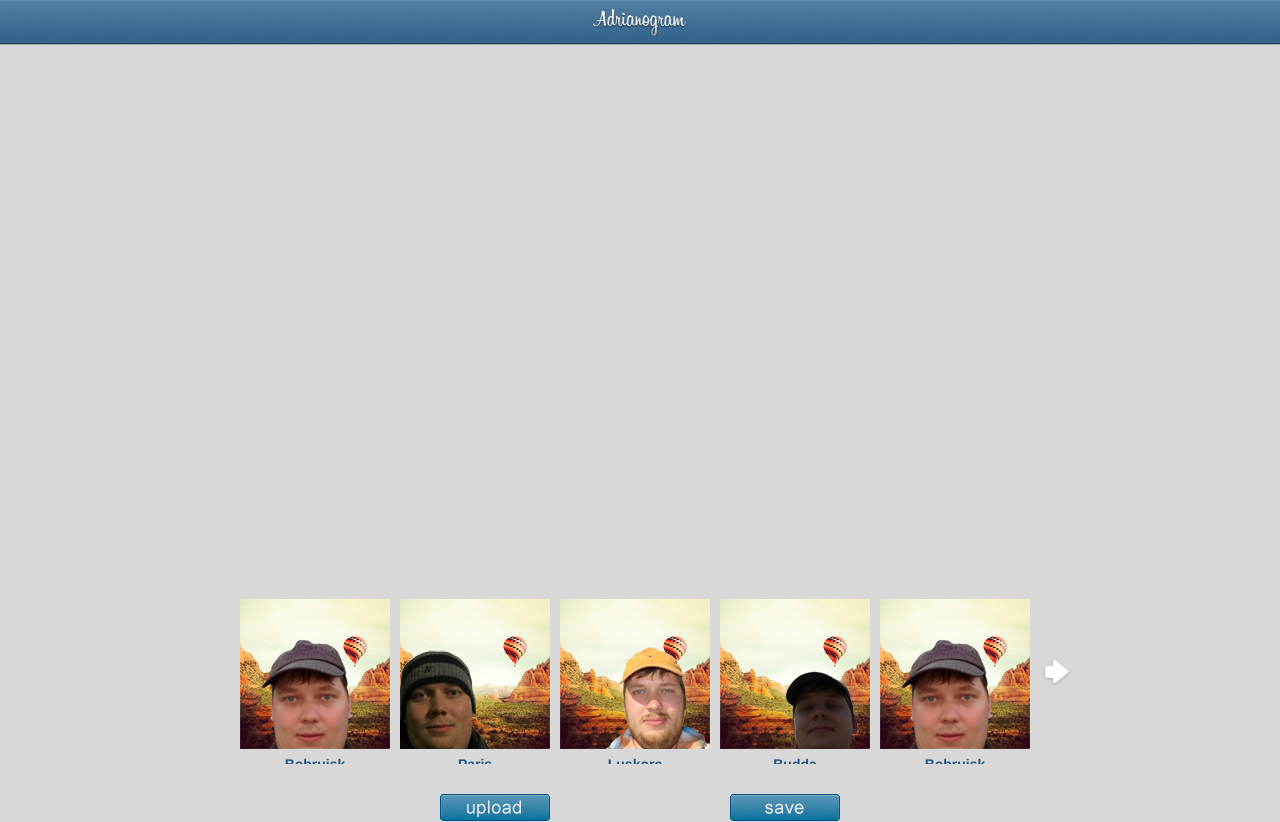
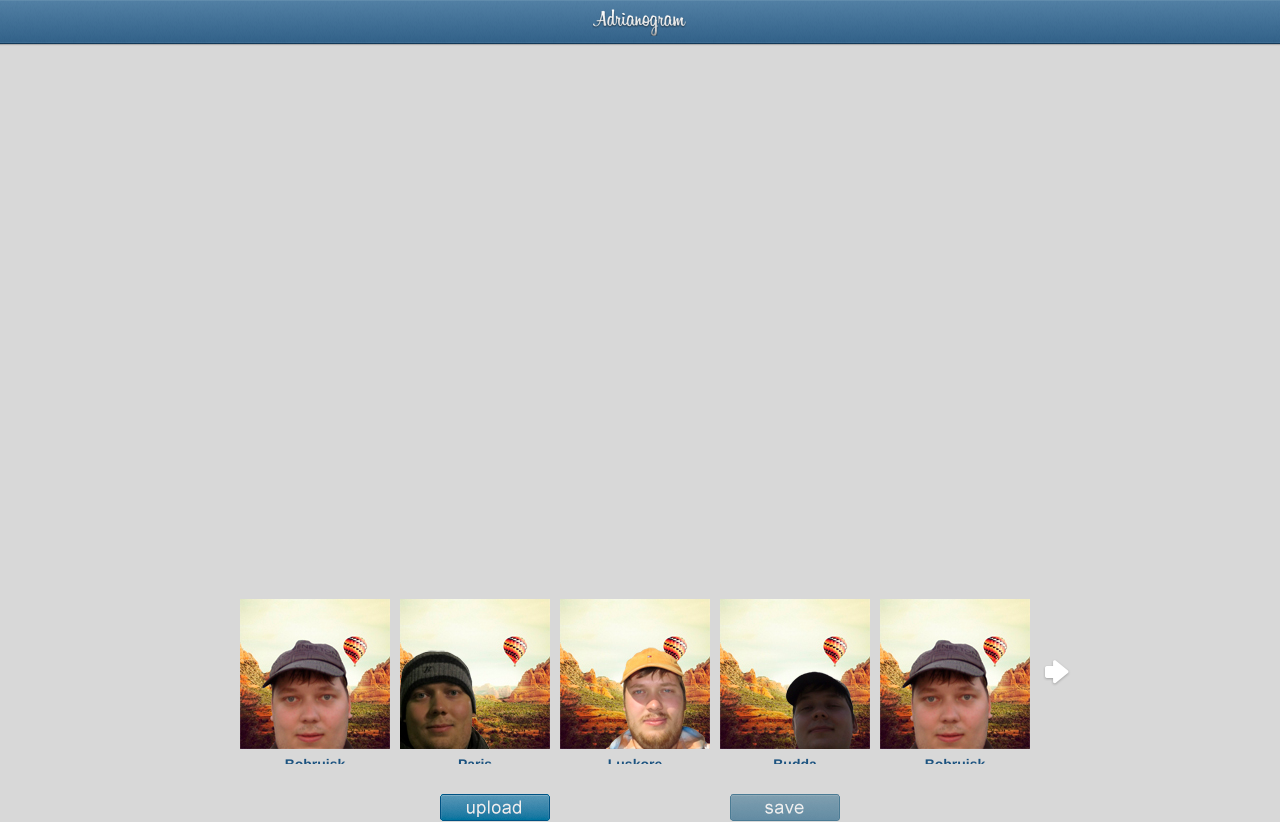
Before and after one commit to nashby/adrianogram, a plain HTML site: page index.html in a window 1280 px wide. Drawn offline with nearby package versions, Linux system fonts and the light colour scheme.

Commit message:
add disabled class to save button

```diff
--- a/index.html
+++ b/index.html
@@ -45,7 +45,7 @@
               <div class="file-button-container">
                 <input type="file" id="imageLoader"/>
               </div>
-              <div class="save-button-container">
+              <div class="save-button-container disabled">
                 <input id="saveImage" type="button" value="Save" disabled="disabled"/>
               </div>
             </div>
--- a/js/main.js
+++ b/js/main.js
@@ -37,6 +37,7 @@ var handleUploadImage = function (event) {
     mainImage.onload = function(event) {
       init();
       handleMainImageLoad(event);
+      $(saveButton).parent().removeClass('disabled');
       saveButton.removeAttribute('disabled');
     }
 
```
